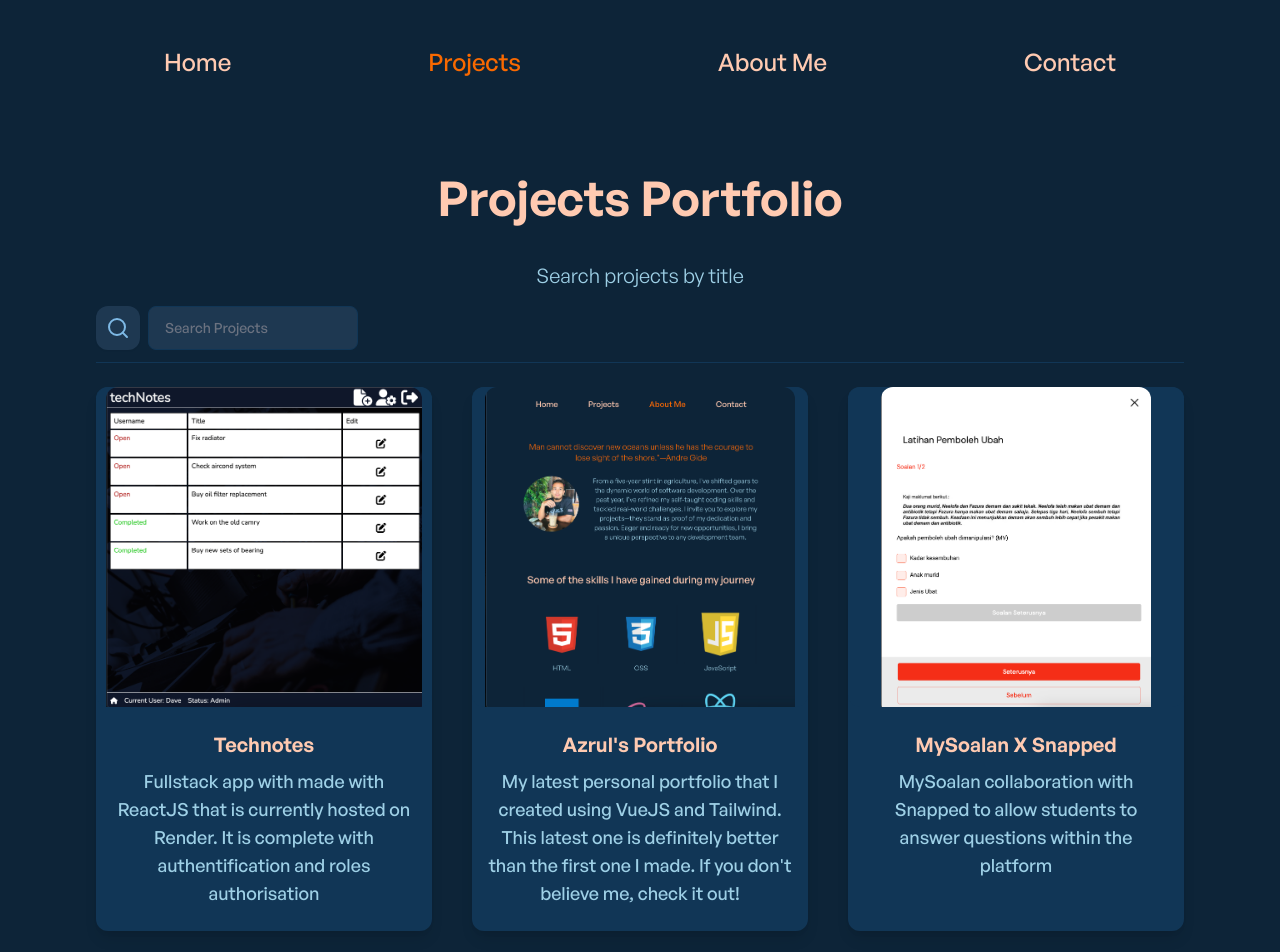
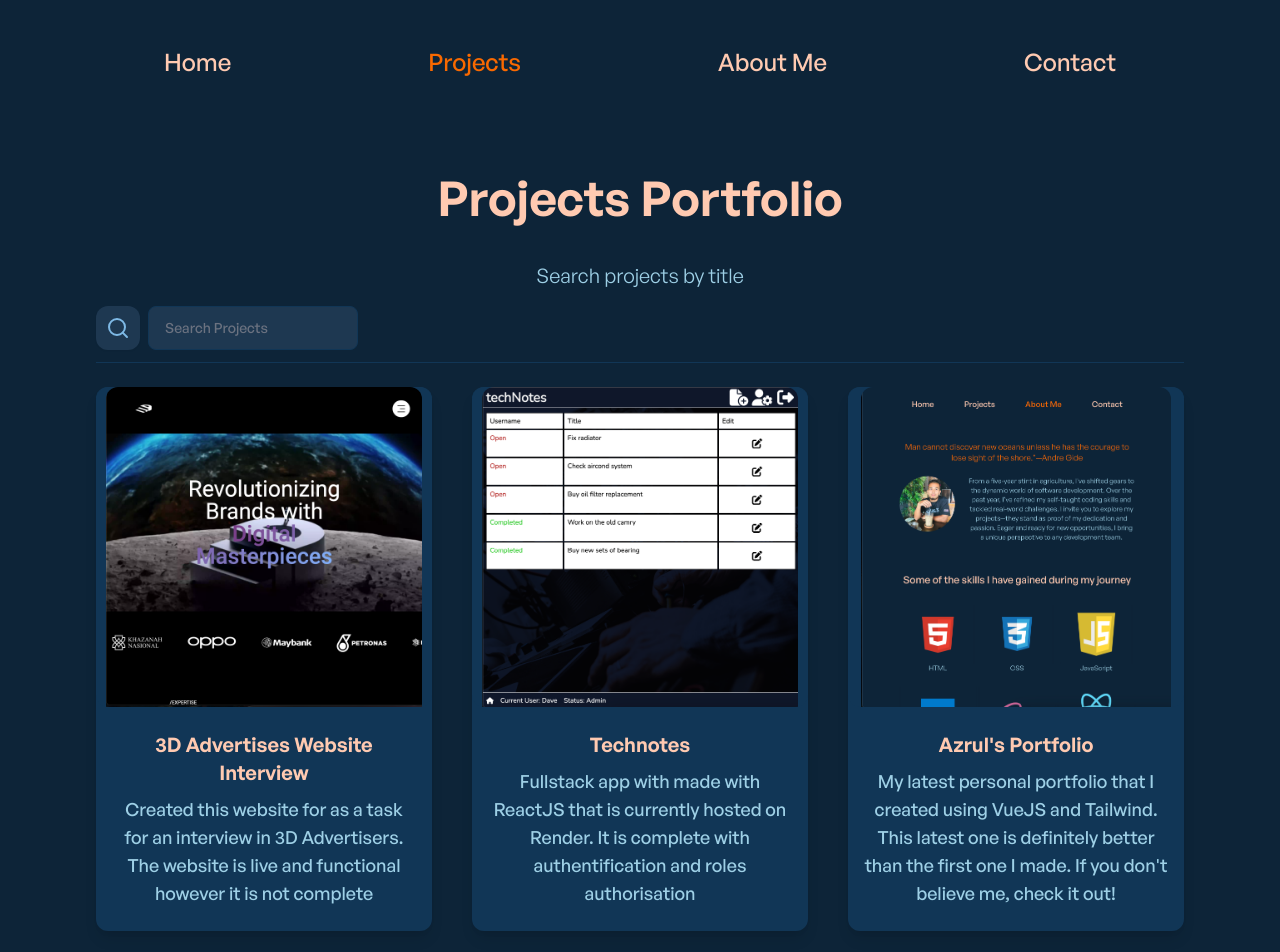
Before and after one commit to azrulwm/portfolio-vue, a Vue app: page /projects in a window 1280 px wide. Shown: the top 952 px of the page. Built offline with nearby package versions, Linux system fonts and the light colour scheme.

Commit message:
Updating more projects

```diff
--- a/src/data/projects.ts
+++ b/src/data/projects.ts
@@ -2,6 +2,14 @@
 // Note: Here we are getting data from a js file, but in a different project I'll be fetching these projects from some srt of APIs.
 
 const projects = [
+  {
+    id: 19,
+    title: "3D Advertises Website Interview",
+    description:
+      "Created this website for as a task for an interview in 3D Advertisers. The website is live and functional however it is not complete",
+    img: require("@/assets/images/projects/project-19.png"),
+    url: "https://azrulwm.github.io/3d-website/",
+  },
   {
     id: 18,
     title: "Technotes",
```
Also changed, not shown: src/assets/images/projects/project-19.png (added).
